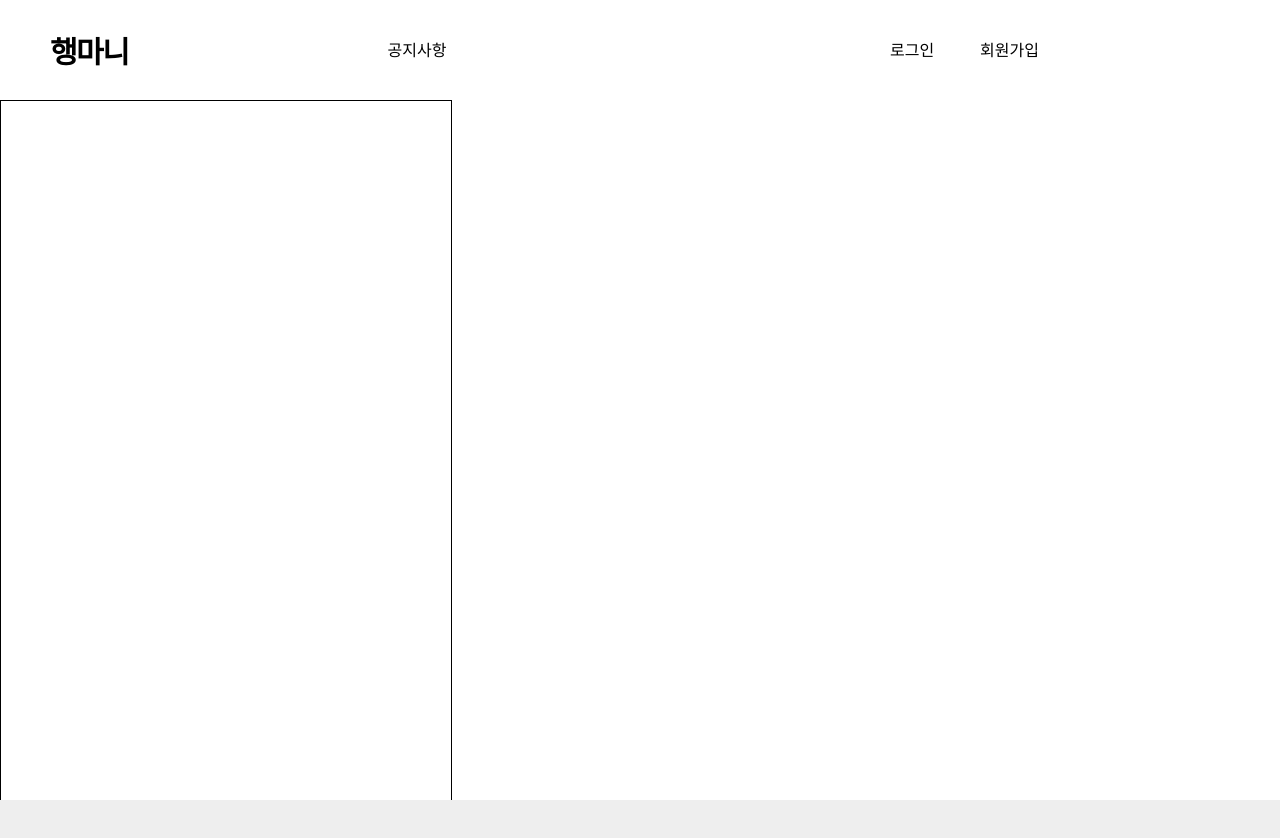
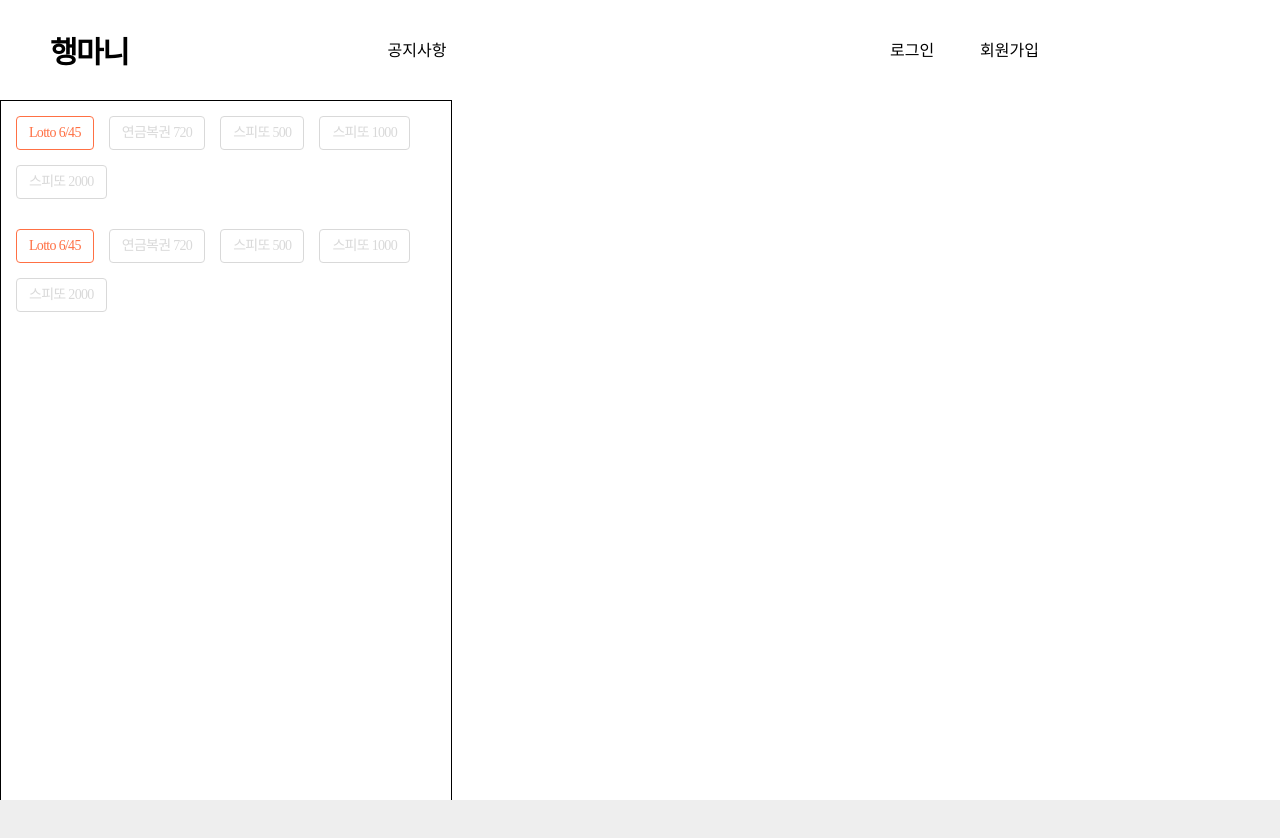
Before and after one commit to asdasfafsf/hangmani-next, a Next.js app: page /map in a window 1280 px wide. Shown: the top 838 px of the page. Built offline with nearby package versions, Linux system fonts and the light colour scheme.

Commit message:
feat: 중간저장

```diff
--- /dev/null
+++ b/components/atoms/FilterSelectorItem.tsx
@@ -0,0 +1,60 @@
+import { css } from "@emotion/react";
+import styled from "@emotion/styled";
+
+
+interface FilterSelectorItem {
+    isSelected: boolean;
+    text: string;
+}
+
+const DynamicFilterSelectorItemStyle = ({isSelected, text}: FilterSelectorItem) => css`
+    border: ${(isSelected ? '1px solid #FF7044;': '1px solid #D9D9D9;')}
+
+
+    p {
+        color: ${(isSelected ? '#FF7044': '#D9D9D9')}
+    }
+`
+
+const FilterSelectorItemLi = styled.li`
+    ${DynamicFilterSelectorItemStyle}
+    list-style: none;
+    margin: 0px;
+    padding: 6px 12px;
+    background: #FFFFFF;
+    border-radius: 4px;
+    align-item: center;
+
+    cursor: pointer;
+
+`
+
+
+const FilterSelectorText = styled.p`
+    margin: 0px;
+    padding: 0px;
+    height: 20px;
+
+    font-family: 'Noto Sans KR';
+    font-style: normal;
+    font-weight: 500;
+    font-size: 14px;
+    line-height: 20px;
+    text-align: center;
+    letter-spacing: -0.05em;
+`
+
+const FilterSelectorItem = ({isSelected, text}: FilterSelectorItem) => {
+
+
+    return (
+       <FilterSelectorItemLi isSelected={isSelected} text={""}>
+            <FilterSelectorText>
+                {text}
+            </FilterSelectorText>
+       </FilterSelectorItemLi>
+    )
+}
+
+
+export default FilterSelectorItem;
--- /dev/null
+++ b/components/patterns/FilterSelector.tsx
@@ -0,0 +1,37 @@
+import styled from "@emotion/styled";
+import FilterSelectorItem from "../atoms/FilterSelectorItem";
+
+const FilterSelectorWrapper = styled.nav`
+    margin: 0px;
+    width: 100%;
+`
+
+const FilterSelectUl = styled.ul`
+    display: flex;
+    flex-wrap: wrap;
+    margin: 0px;
+    padding: 15px;
+    gap: 15px;
+    width: 100%;
+    box-sizing: border-box;
+`
+
+
+const FilterSelector = () => {
+
+
+    return (
+        <FilterSelectorWrapper>
+            <FilterSelectUl>
+                <FilterSelectorItem isSelected={true} text={'Lotto 6/45'} />
+                <FilterSelectorItem isSelected={false} text={'연금복권 720'} />
+                <FilterSelectorItem isSelected={false} text={'스피또 500'} />
+                <FilterSelectorItem isSelected={false} text={'스피또 1000'} />
+                <FilterSelectorItem isSelected={false} text={'스피또 2000'} />
+            </FilterSelectUl>
+        </FilterSelectorWrapper>
+    )
+}
+
+
+export default FilterSelector;
--- a/components/templates/MapTemplate.tsx
+++ b/components/templates/MapTemplate.tsx
@@ -1,4 +1,5 @@
 import styled from "@emotion/styled";
+import FilterSelector from "../patterns/FilterSelector";
 
 
 const Wrapper = styled.div`
@@ -27,7 +28,8 @@ const MainTemplate = () => {
 
         <Wrapper>
             <Aside>
-
+                <FilterSelector />
+                <FilterSelector />
 
             </Aside>
 
```
Also changed, not shown: hooks/useLottoFilter.ts (added), hooks/useStoreSortFilter.ts (added).
